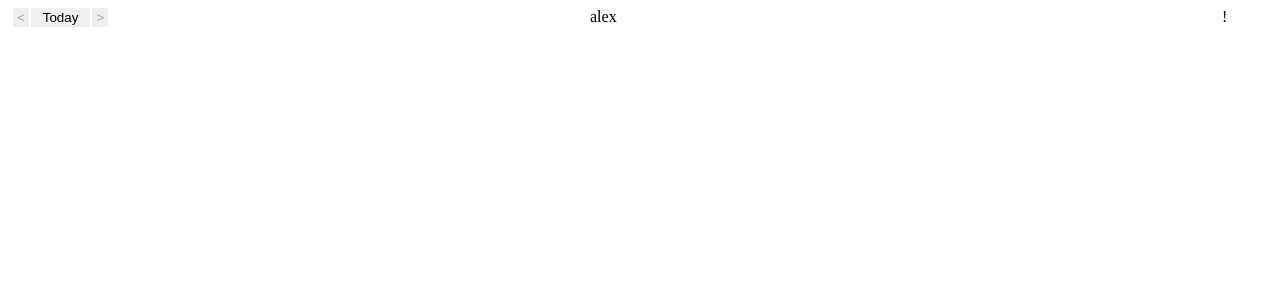
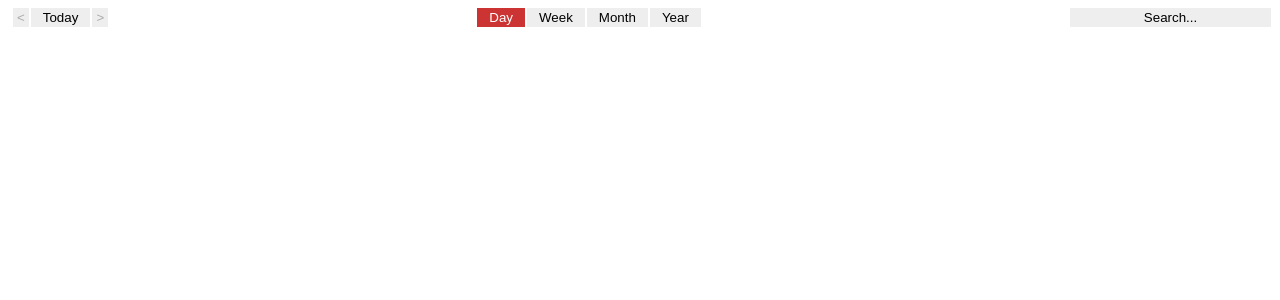
Before and after one commit to alzhang/thunder-react, a React (Create React App) app: page / in a window 1280 px wide. Shown: the top 300 px of the page. Built offline with nearby package versions, Linux system fonts and the light colour scheme.

Commit message:
finish titlebar

```diff
--- /dev/null
+++ b/src/App.css
@@ -0,0 +1,11 @@
+.SplitPane {
+  width:100%;
+}
+
+.SplitPane-left {
+  float:left;
+}
+
+.SplitPane-left {
+  float:right;
+}
--- a/src/App.js
+++ b/src/App.js
@@ -1,12 +1,14 @@
 import React, { Component } from 'react';
+import EventPane from './EventPane/EventPane';
 import CalendarPane from './CalendarPane/CalendarPane';
+import './App.css';
 
 class App extends Component {
   render() {
     return (
       <div className="SplitPane">
         <div className="SplitPane-left">
-
+          <EventPane />
         </div>
         <div className="SplitPane-right">
           <CalendarPane />
--- a/src/CalendarPane/CalendarPane.js
+++ b/src/CalendarPane/CalendarPane.js
@@ -1,12 +1,12 @@
 import React, { Component } from 'react';
-import Titlebar from './Titlebar/Titlebar';
+import TitleBar from './Titlebar/TitleBar';
 
 
 class CalendarPane extends Component {
   render() {
     return (
       <div className="CalendarPane">
-        <Titlebar />
+        <TitleBar />
       </div>
     );
   }
--- a/src/CalendarPane/Titlebar/Button.css
+++ b/src/CalendarPane/Titlebar/Button.css
@@ -28,3 +28,19 @@
   padding-left: 12px;
   padding-right: 12px;
 }
+
+.SelectedTextButton {
+  border-style: solid;
+  box-shadow:none;
+  background-color: #cc3333;
+  border:none;
+  color: #ffffff;
+  margin-left: 1px;
+  margin-right: 1px;
+
+  padding-top: 2px;
+  padding-bottom: 2px;
+  padding-left: 12px;
+  padding-right: 12px;
+
+}
--- /dev/null
+++ b/src/CalendarPane/Titlebar/SearchBar.css
@@ -0,0 +1,18 @@
+.SearchBar {
+  float:right;
+  margin-right: 4px;
+
+
+  background-color: #eeeeee;
+  border:none;
+
+  margin-left: 1px;
+  margin-right: 1px;
+
+  padding-top: 2px;
+  padding-bottom: 2px;
+  padding-left: 12px;
+  padding-right: 12px;
+
+  text-align: center;
+}
--- /dev/null
+++ b/src/CalendarPane/Titlebar/SearchBar.js
@@ -0,0 +1,12 @@
+import React, { Component } from 'react';
+import './SearchBar.css'
+
+class SearchBar extends Component {
+  render() {
+    return (
+      <input class="SearchBar" value="Search..."/>
+    );
+  }
+}
+
+export default SearchBar;
--- a/src/CalendarPane/Titlebar/Titlebar.css
+++ b/src/CalendarPane/Titlebar/Titlebar.css
@@ -1,5 +1,7 @@
-.Titlebar {
+.TitleBar {
   width:100%;
+  display: inline-block;
+  text-align: center;
 }
 #right{float:right;width:50px;}
 #center{margin:0 auto;width:100px;}
--- a/src/CalendarPane/Titlebar/Titlebar.js
+++ b/src/CalendarPane/Titlebar/Titlebar.js
@@ -1,21 +1,23 @@
 import React, { Component } from 'react';
 import RangeSelector from './RangeSelector';
-import './Titlebar.css';
+import ViewSelector from './ViewSelector';
+import SearchBar from './SearchBar';
+import './TitleBar.css';
 
-class Titlebar extends Component {
+class TitleBar extends Component {
   render() {
     return (
-      <div className="Titlebar" id="container">
+      <div className="TitleBar" id="container">
         <RangeSelector />
-        <div id="right"> !</div>
-        <div id="center"> alex </div>
+        <ViewSelector />
+        <SearchBar />
       </div>
     );
   }
 }
 
-Titlebar.defaultProps = {
+TitleBar.defaultProps = {
 
 };
 
-export default Titlebar;
+export default TitleBar;
--- /dev/null
+++ b/src/CalendarPane/Titlebar/ViewSelector.css
@@ -0,0 +1,3 @@
+.ViewSelector {
+  display: inline-block;
+}
--- a/src/CalendarPane/Titlebar/ViewSelector.js
+++ b/src/CalendarPane/Titlebar/ViewSelector.js
@@ -0,0 +1,22 @@
+import React, { Component } from 'react';
+import './ViewSelector.css'
+import './Button.css';
+
+class ViewSelector extends Component {
+  render() {
+    return (
+      <div class="ViewSelector">
+        <button class="SelectedTextButton"> Day </button>
+        <button class="TextButton"> Week </button>
+        <button class="TextButton"> Month </button>
+        <button class="TextButton"> Year </button>
+      </div>
+    );
+  }
+}
+
+ViewSelector.defaultProps = {
+
+};
+
+export default ViewSelector;
--- /dev/null
+++ b/src/EventPane/EventPane.js
@@ -0,0 +1,16 @@
+import React, { Component } from 'react';
+
+class EventPane extends Component {
+  render() {
+    return (
+      <div className="TitleBar" id="container">
+      </div>
+    );
+  }
+}
+
+EventPane.defaultProps = {
+
+};
+
+export default EventPane;
```
